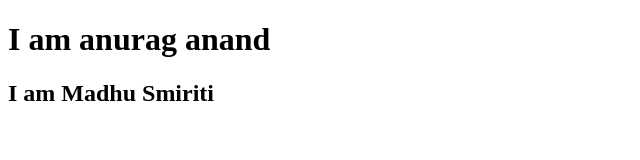
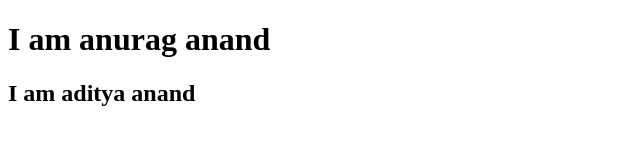
Before and after one commit to Recalcitrant-anurag/practo, a plain HTML site: page index.html in a window 1280 px wide. Shown: the full height of the page, 0-640 px from the left. Drawn offline with Linux system fonts and the light colour scheme.

Commit message:
aditya anand commit

```diff
--- a/index.html
+++ b/index.html
@@ -7,7 +7,7 @@
 </head>
 <body>
     <h1>I am anurag anand</h1>
-    <h2>I am Madhu Smiriti</h2>
+    <h2>I am aditya anand</h2>
 
 </body>
 </html>
```
